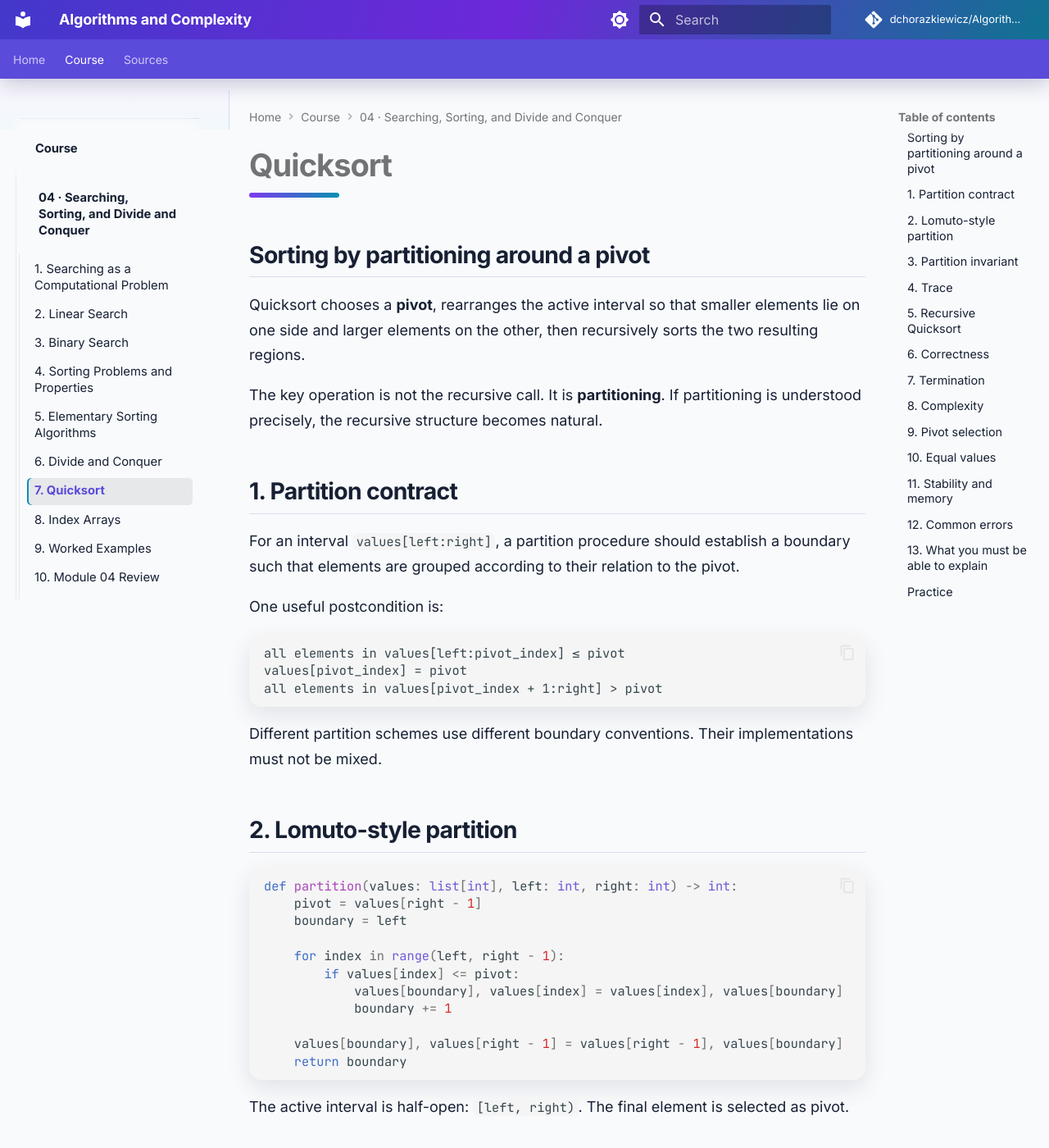
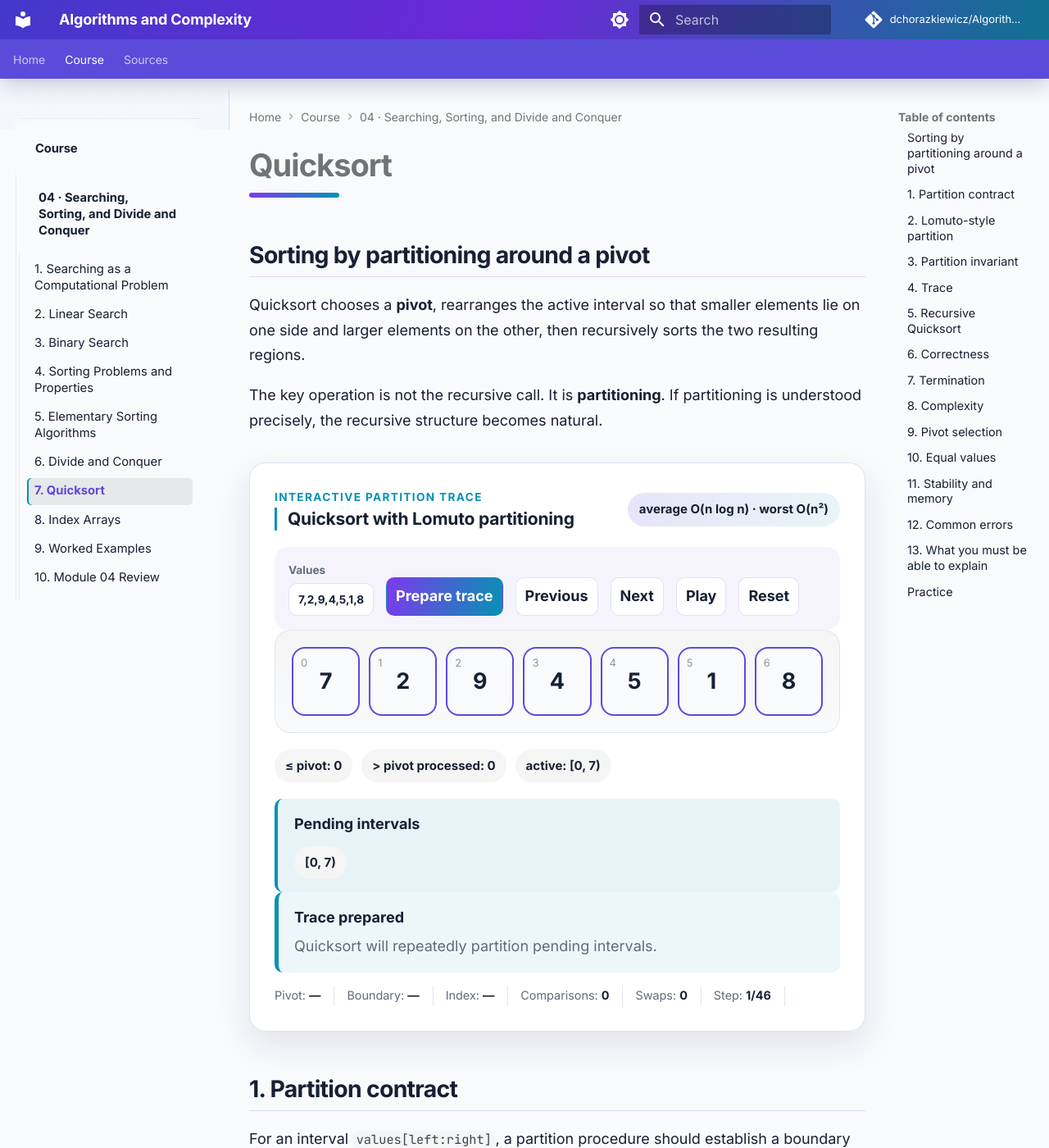
Before and after one commit to dchorazkiewicz/Algorithms_and_Complexity, an MkDocs documentation site: the page built from docs/course/04-searching-sorting-and-divide-and-conquer/07-quicksort.md, in a window 1280 px wide and 1400 px high. Shown: the whole window at 82% size. Built offline with MkDocs 1.6.1 and Material for MkDocs 9.7.7, drawn with Linux system fonts in a browser that asks for light colours; comment, search, counter and statistics services are not loaded; some of the changed text lies outside the part shown.

Commit message:
Embed Quicksort visualisation in chapter

```diff
--- a/docs/course/04-searching-sorting-and-divide-and-conquer/07-quicksort.md
+++ b/docs/course/04-searching-sorting-and-divide-and-conquer/07-quicksort.md
@@ -5,6 +5,10 @@
 Quicksort chooses a **pivot**, rearranges the active interval so that smaller elements lie on one side and larger elements on the other, then recursively sorts the two resulting regions.
 
 The key operation is not the recursive call. It is **partitioning**. If partitioning is understood precisely, the recursive structure becomes natural.
+
+<link rel="stylesheet" href="/Algorithms_and_Complexity/stylesheets/quicksort-visualization.css">
+<div data-quicksort-viz></div>
+<script src="/Algorithms_and_Complexity/javascripts/quicksort-visualization.js"></script>
 
 ## 1. Partition contract
 
```
Also changed, not shown: other parts of docs/course/04-searching-sorting-and-divide-and-conquer/07-quicksort.md (+1 -1 lines).
